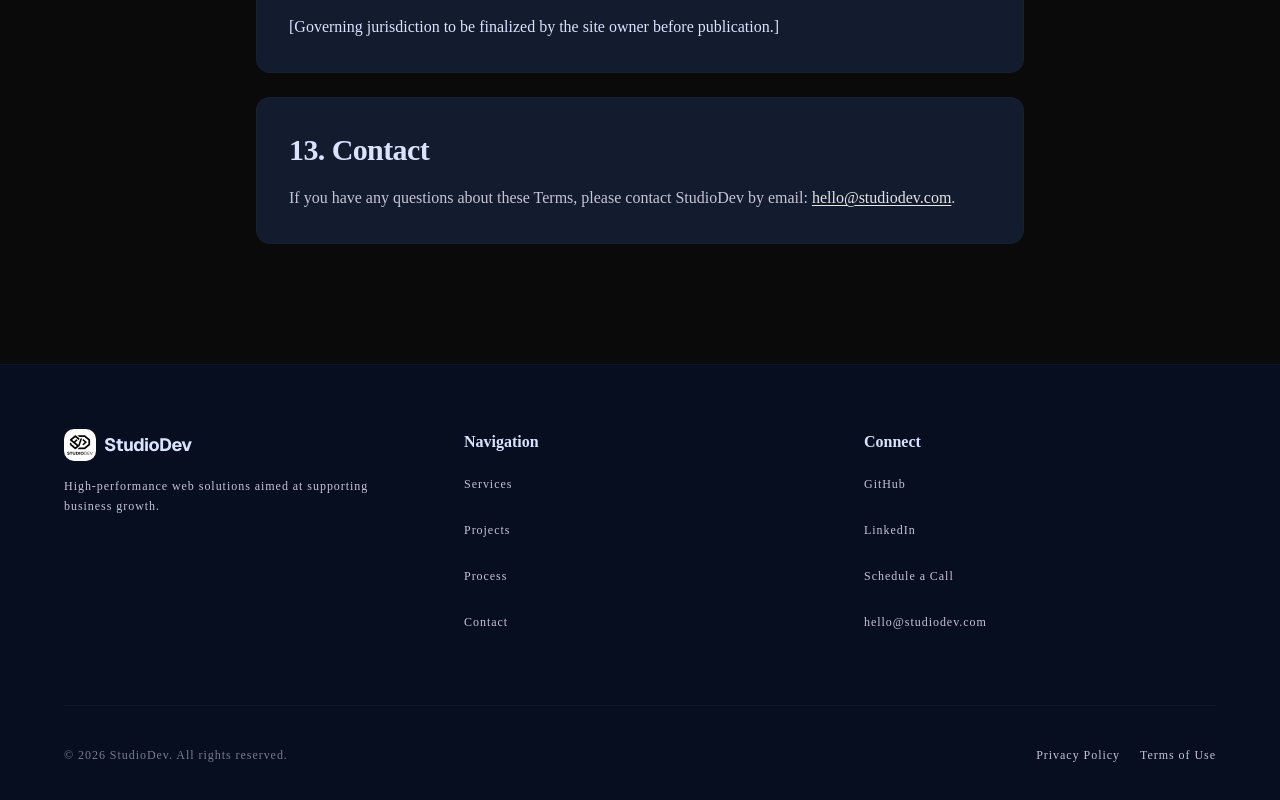
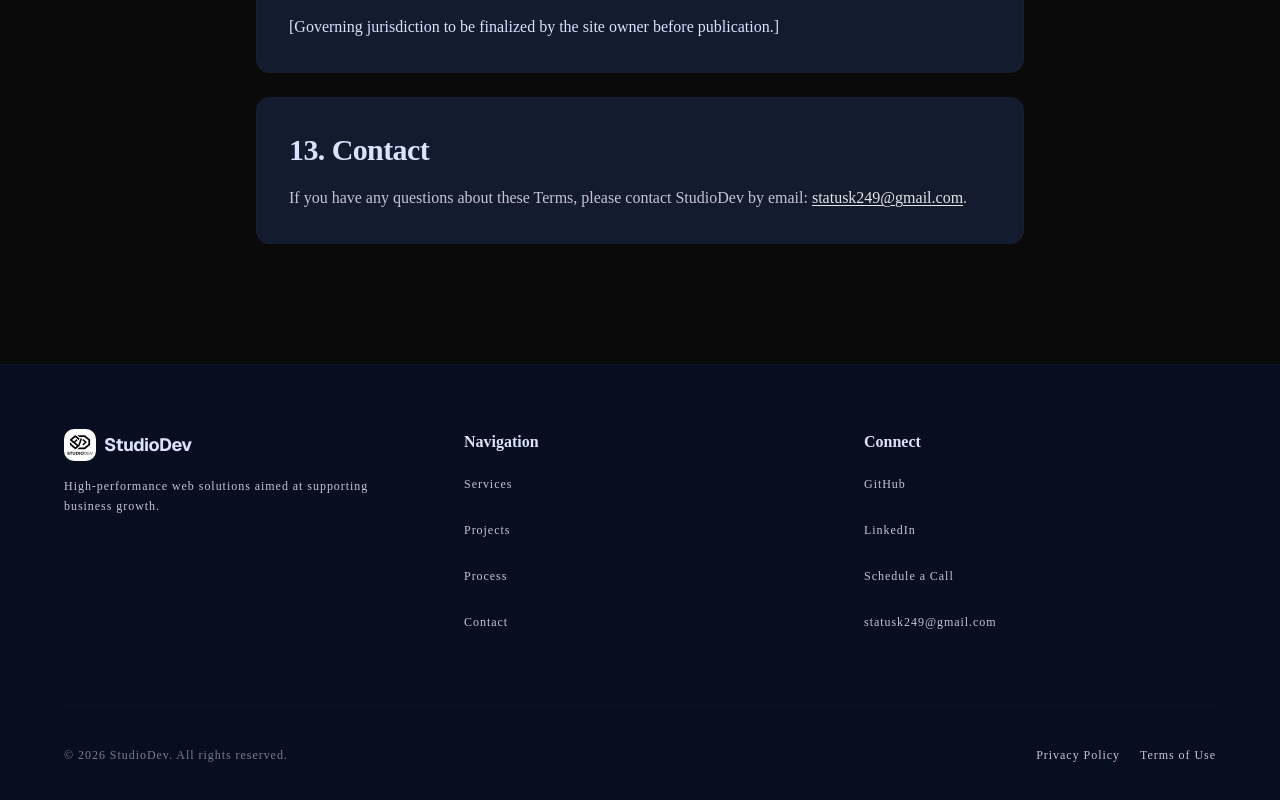
Before and after one commit to M-Ehthisham18/freelancing-portfolio, a Next.js app: page /terms in a window 1280 px wide. Shown: the part 4180-4980 px from the top of the page. Built offline with nearby package versions, Linux system fonts and the light colour scheme; no server answers.

Commit message:
fix: align production contact and privacy content

```diff
--- a/app/contact/page.tsx
+++ b/app/contact/page.tsx
@@ -56,8 +56,8 @@ export default function ContactPage() {
                     <Mail className="h-7 w-7 text-primary" aria-hidden="true" />
                     <h2 className="text-body-md font-bold text-on-surface">Email Us Directly</h2>
                   </div>
-                  <a href="mailto:hello@studiodev.com" className="text-body-md text-primary underline underline-offset-2 hover:underline-offset-4">
-                    hello@studiodev.com
+                  <a href="mailto:statusk249@gmail.com" className="text-body-md text-primary underline underline-offset-2 hover:underline-offset-4">
+                    statusk249@gmail.com
                   </a>
                 </div>
 
--- a/app/privacy/page.tsx
+++ b/app/privacy/page.tsx
@@ -143,7 +143,7 @@ export default function PrivacyPage() {
                   .
                 </p>
 
-                <div className="grid grid-cols-1 sm:grid-cols-2 gap-4">
+<div className="grid grid-cols-1 sm:grid-cols-2 gap-4">
                   <div className="p-4 rounded-lg bg-surface-container border border-outline-variant/10">
                     <h3 className="text-body-md font-bold text-on-surface mb-2">
                       Required fields
@@ -305,16 +305,6 @@ export default function PrivacyPage() {
                     <span className="text-on-surface font-medium">LinkedIn</span>{' '}
                     — profile
                   </li>
-                  <li>
-                    <span className="text-on-surface font-medium">
-                      Google Docs
-                    </span>{' '}
-                    — resume
-                  </li>
-                  <li>
-                    <span className="text-on-surface font-medium">Render</span>{' '}
-                    — hosted project demo
-                  </li>
                 </ul>
                 <p>
                   These are external links only. StudioDev does not embed
@@ -386,9 +376,8 @@ export default function PrivacyPage() {
               >
                 <p>
                   We take reasonable measures to protect the information you
-                  submit. Inquiry data is stored on the server rather than in
-                  the browser, submitted data is validated before being accepted,
-                  and the storage directory is excluded from version control. No
+                  submit. Inquiry data is stored on the server in a managed cloud database, submitted data is validated before being accepted,
+                  and the storage is excluded from version control. No
                   method of online transmission or electronic storage is
                   completely secure, and StudioDev cannot guarantee absolute
                   security of information.
@@ -433,10 +422,10 @@ export default function PrivacyPage() {
                   exercise a privacy right, or have a privacy concern, please
                   contact StudioDev by email:{' '}
                   <a
-                    href="mailto:hello@studiodev.com"
+                    href="mailto:statusk249@gmail.com"
                     className="text-primary underline underline-offset-2 hover:underline-offset-4"
                   >
-                    hello@studiodev.com
+                    statusk249@gmail.com
                   </a>
                   .
                 </p>
@@ -457,10 +446,10 @@ export default function PrivacyPage() {
                   If you believe your privacy rights have not been respected, you
                   may contact StudioDev at{' '}
                   <a
-                    href="mailto:hello@studiodev.com"
+                    href="mailto:statusk249@gmail.com"
                     className="text-primary underline underline-offset-2 hover:underline-offset-4"
                   >
-                    hello@studiodev.com
+                    statusk249@gmail.com
                   </a>
                   .
                 </p>
--- a/app/terms/page.tsx
+++ b/app/terms/page.tsx
@@ -387,10 +387,10 @@ export default function TermsPage() {
                   If you have any questions about these Terms, please contact
                   StudioDev by email:{' '}
                   <a
-                    href="mailto:hello@studiodev.com"
+                    href="mailto:statusk249@gmail.com"
                     className="text-primary underline underline-offset-2 hover:underline-offset-4"
                   >
-                    hello@studiodev.com
+                    statusk249@gmail.com
                   </a>
                   .
                 </p>
--- a/components/layout/Footer.tsx
+++ b/components/layout/Footer.tsx
@@ -76,10 +76,10 @@ export function Footer() {
                 Schedule a Call
               </a>
               <a
-                href="mailto:hello@studiodev.com"
+                href="mailto:statusk249@gmail.com"
                 className="text-label-sm text-on-surface-variant hover:text-primary transition-colors py-1.5 min-h-[36px] inline-flex items-center"
               >
-                hello@studiodev.com
+                statusk249@gmail.com
               </a>
             </nav>
           </div>
```
